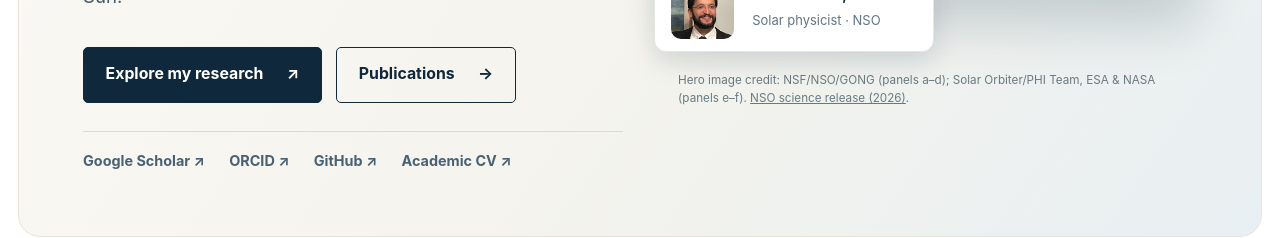
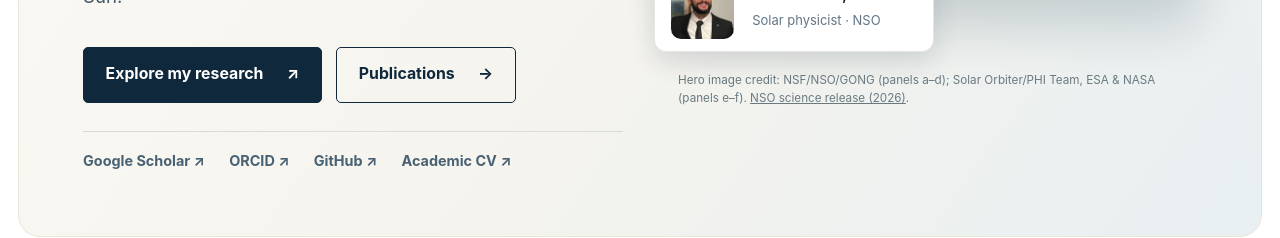
Before and after one commit to Amr1001Hamada/Amr1001Hamada.github.io, a Jekyll site: the page built from _pages/about.md, in a window 1280 px wide. Shown: the part 664-902 px from the top of the page. Built offline with Jekyll 4.4.1, drawn with Linux system fonts in a browser that asks for light colours; a script bundle is joined from its source files by our own code; library files that are not in the unit come from our copies.

Commit message:
Update academic profile portrait (English and Arabic)
* Add optimized professional portrait for academic website

* Use new portrait on _config.yml

* Use new portrait on _pages/about.md

* Use new portrait on _pages/ar/index.md

```diff
--- a/_config.yml
+++ b/_config.yml
@@ -16,7 +16,7 @@ repository               : "Amr1001Hamada/Amr1001Hamada.github.io"
 
 # Sidebar Author Information
 author:
-  avatar           : "profile.png"
+  avatar           : "amr-hamada-portrait-2026.webp"
   name             : "Dr. Amr Hamada"
   pronouns         :
   bio              : "Associate Research Scientist · Solar Physics · NSO"
--- a/_pages/about.md
+++ b/_pages/about.md
@@ -36,7 +36,7 @@ redirect_from:
         <div class="ah-hero-image-label"><span class="ah-small-square" aria-hidden="true"></span> SEEING THE UNSEEN <small>GONG &nbsp; × &nbsp; Solar Orbiter / PHI</small></div>
       </div>
       <div class="ah-profile-card">
-        <img src="/images/profile.png" alt="Portrait of Dr. Amr Hamada" width="76" height="76" loading="lazy">
+        <img src="/images/amr-hamada-portrait-2026.webp" alt="Portrait of Dr. Amr Hamada" width="76" height="76" loading="lazy">
         <div><strong>Amr Hamada, Ph.D.</strong><span>Solar physicist · NSO</span></div>
       </div>
       <p class="ah-image-credit">Hero image credit: NSF/NSO/GONG (panels a–d); Solar Orbiter/PHI Team, ESA & NASA (panels e–f). <a href="https://phys.org/news/2026-04-scientists-hidden-magnetism-sun-side.html" target="_blank" rel="noopener noreferrer">NSO science release (2026)</a>.</p>
```
Also changed, not shown: _pages/ar/index.md (+1 -1 lines), images/amr-hamada-portrait-2026.webp (added).
